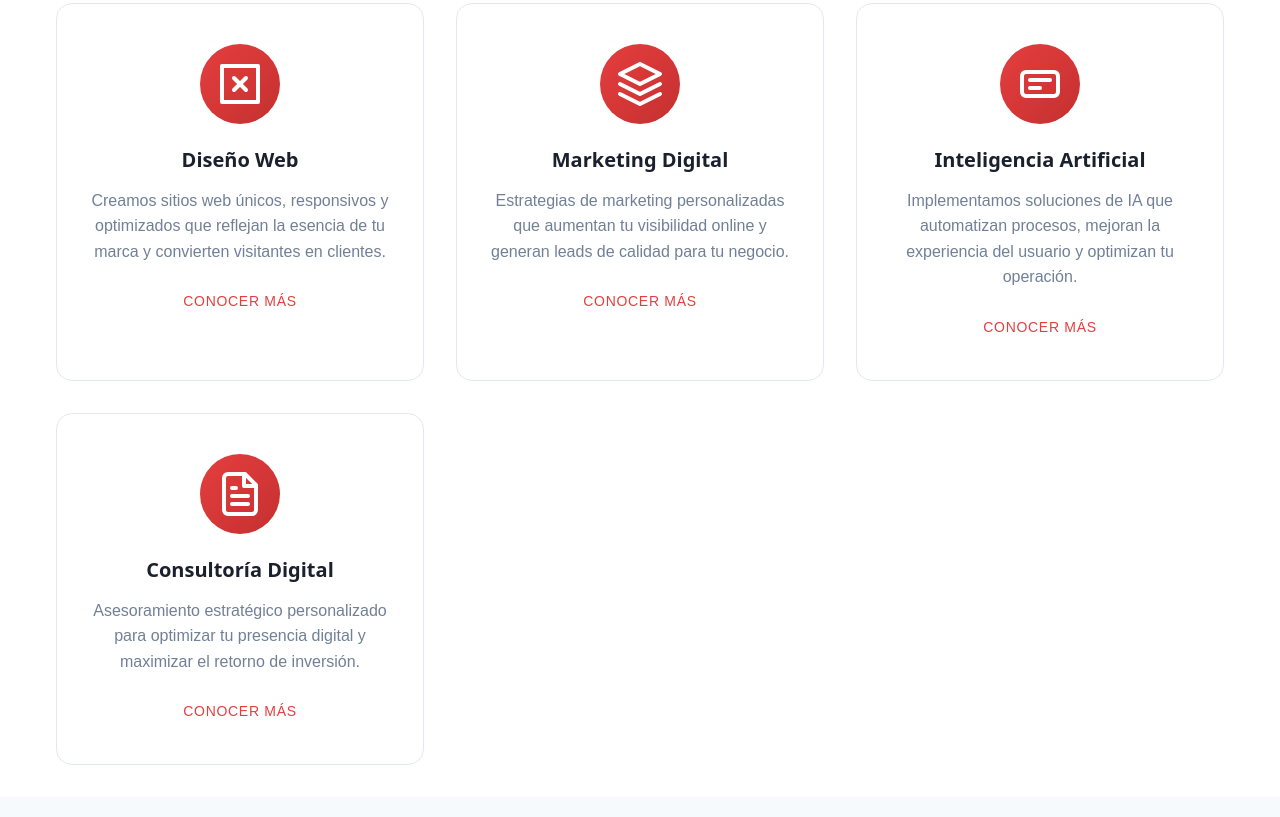
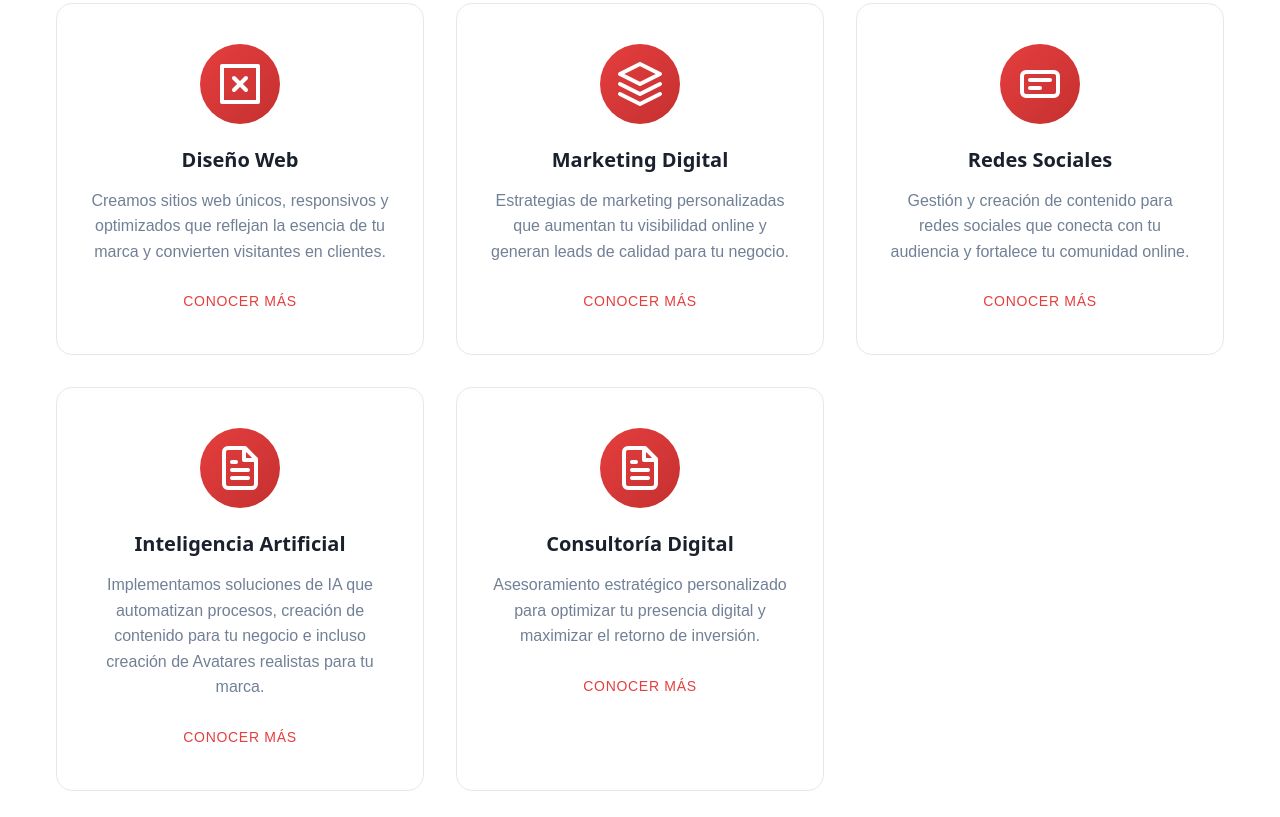
Before and after one commit to Luchovilla7/agencia-kaizen, a plain HTML site: page index.html in a window 1280 px wide. Shown: the part 1663-2480 px from the top of the page. Drawn offline with nearby package versions, Linux system fonts and the light colour scheme; a script that the page names is missing; a web font is replaced by a local one.

Commit message:
add more info

```diff
--- a/assets/css/style.css
+++ b/assets/css/style.css
@@ -113,7 +113,7 @@ button {
 /* ===== HEADER & NAV ===== */
 .header {
     width: 100%;
-    height: 3.8rem; /* Ajustado para que sea fijo */
+    height: 5rem; /* Ajustado para que sea fijo */
     background-color: rgba(255, 255, 255, 0.95);
     backdrop-filter: blur(10px);
     position: fixed;
@@ -121,6 +121,7 @@ button {
     left: 0;
     z-index: 100;
     transition: all 0.3s cubic-bezier(0.4, 0, 0.2, 1);
+    padding-top: 10px;
 }
 
 .header.scroll-header {
@@ -1188,7 +1189,7 @@ button {
 
 /* For small devices */
 @media screen and (max-width: 768px) {
-    .header-height {
+    .header {
         height: 3.2rem;
     }
 
--- a/index.html
+++ b/index.html
@@ -160,7 +160,7 @@
                         <p class="services__description">
                             Creamos sitios web únicos, responsivos y optimizados que reflejan la esencia de tu marca y convierten visitantes en clientes.
                         </p>
-                        <a href="#contacto" class="services__link">Conocer más</a>
+                        <a href="https://wa.link/lnbya5" class="services__link">Conocer más</a>
                     </article>
 
                     <article class="services__card">
@@ -175,7 +175,7 @@
                         <p class="services__description">
                             Estrategias de marketing personalizadas que aumentan tu visibilidad online y generan leads de calidad para tu negocio.
                         </p>
-                        <a href="#contacto" class="services__link">Conocer más</a>
+                        <a href="https://wa.link/n2a9ek" class="services__link">Conocer más</a>
                     </article>
 
                     <article class="services__card">
@@ -186,11 +186,28 @@
                                 <path d="M7 14H12" stroke="currentColor" stroke-width="2" stroke-linecap="round" stroke-linejoin="round"/>
                             </svg>
                         </div>
+                        <h3 class="services__title">Redes Sociales</h3>
+                        <p class="services__description">
+                            Gestión y creación de contenido para redes sociales que conecta con tu audiencia y fortalece tu comunidad online.
+                        </p>
+                        <a href="https://wa.link/jbnmho" class="services__link">Conocer más</a>
+                    </article>
+
+                    <article class="services__card">
+                        <div class="services__icon">
+                            <svg width="48" height="48" viewBox="0 0 24 24" fill="none" xmlns="http://www.w3.org/2000/svg">
+                                <path d="M14.5 2H6A2 2 0 0 0 4 4V20A2 2 0 0 0 6 22H18A2 2 0 0 0 20 20V7.5L14.5 2Z" stroke="currentColor" stroke-width="2" stroke-linecap="round" stroke-linejoin="round"/>
+                                <path d="M14 2V8H20" stroke="currentColor" stroke-width="2" stroke-linecap="round" stroke-linejoin="round"/>
+                                <path d="M16 13H8" stroke="currentColor" stroke-width="2" stroke-linecap="round" stroke-linejoin="round"/>
+                                <path d="M16 17H8" stroke="currentColor" stroke-width="2" stroke-linecap="round" stroke-linejoin="round"/>
+                                <path d="M10 9H8" stroke="currentColor" stroke-width="2" stroke-linecap="round" stroke-linejoin="round"/>
+                            </svg>
+                        </div>
                         <h3 class="services__title">Inteligencia Artificial</h3>
                         <p class="services__description">
-                            Implementamos soluciones de IA que automatizan procesos, mejoran la experiencia del usuario y optimizan tu operación.
+                            Implementamos soluciones de IA que automatizan procesos, creación de contenido para tu negocio e incluso creación de Avatares realistas para tu marca.
                         </p>
-                        <a href="#contacto" class="services__link">Conocer más</a>
+                        <a href="https://wa.link/efm69g" class="services__link">Conocer más</a>
                     </article>
 
                     <article class="services__card">
@@ -207,7 +224,7 @@
                         <p class="services__description">
                             Asesoramiento estratégico personalizado para optimizar tu presencia digital y maximizar el retorno de inversión.
                         </p>
-                        <a href="#contacto" class="services__link">Conocer más</a>
+                        <a href="https://wa.link/eslbum" class="services__link">Conocer más</a>
                     </article>
                 </div>
             </div>
```
